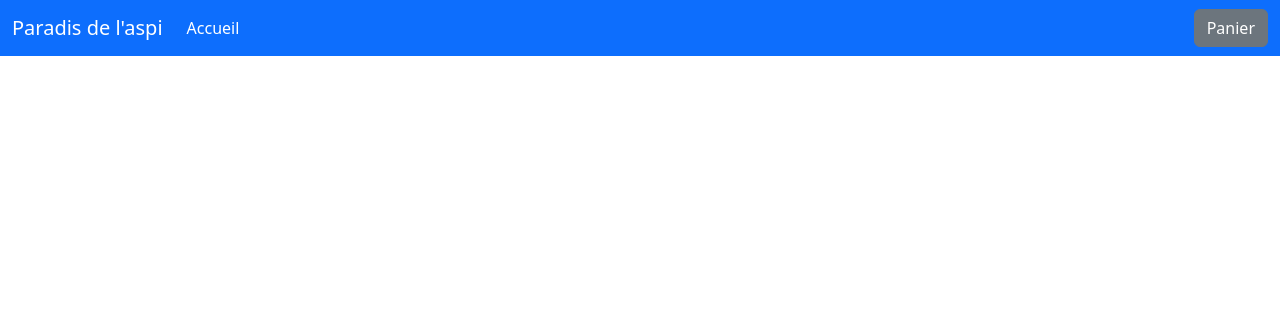
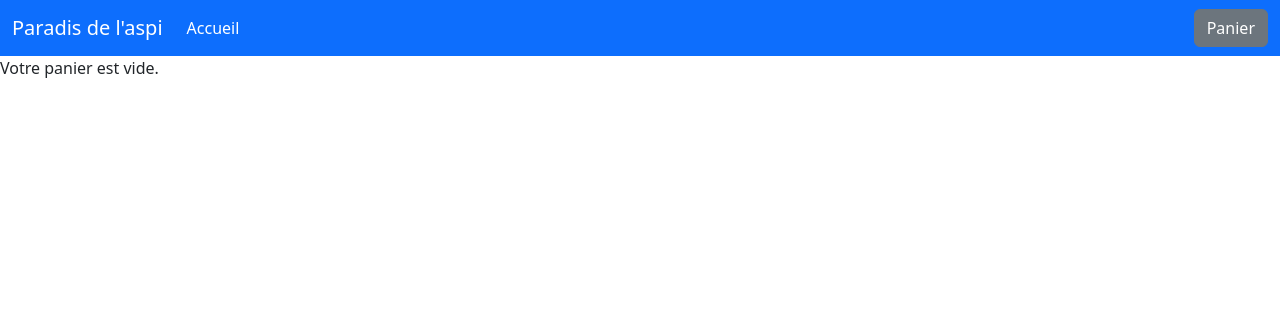
Before and after one commit to FranzouGame/R3.01_ProjetPhp, a PHP site: page /panier.php in a window 1280 px wide. Shown: the top 316 px of the page. Run offline with PHP 8.4, Linux system fonts and the light colour scheme; some libraries are stand-ins or nearby versions.

Commit message:
Ajout du panier (très moche)

```diff
--- a/panier.php
+++ b/panier.php
@@ -33,5 +33,58 @@
 
 </body>
 
+<main>
+    <?php
+    session_start();
+
+    // Inclusion du fichier de connexion
+    include 'connexion.php';
+
+    // Si le formulaire a été soumis
+    if ($_SERVER['REQUEST_METHOD'] == 'POST') {
+        $idProd = $_POST['idProd'];
+
+        // Requête SQL pour récupérer les informations du produit
+        $sql = "SELECT * FROM produit WHERE idProd = $idProd";
+        $result = mysqli_query($link, $sql);
+        $product = mysqli_fetch_assoc($result);
+
+        if ($product) {
+            // Initialiser le panier si nécessaire
+            if (!isset($_SESSION['panier'])) {
+                $_SESSION['panier'] = [];
+            }
+
+            // Vérifier si le produit est déjà dans le panier
+            if (isset($_SESSION['panier'][$idProd])) {
+                // Si le produit existe, augmenter la quantité
+                $_SESSION['panier'][$idProd]['quantity']++;
+            } else {
+                // Sinon, ajouter le produit avec la quantité 1
+                $_SESSION['panier'][$idProd] = [
+                    'libelle' => $product['libelle'],
+                    'prix' => $product['prix'],
+                    'quantity' => 1
+                ];
+            }
+        }
+
+        // Rediriger vers la page du panier
+        header('Location: panier.php');
+        exit();
+    }
+
+    // Affichage des produits du panier
+    if (isset($_SESSION['panier']) && !empty($_SESSION['panier'])) {
+        echo '<h1>Votre panier</h1>';
+        foreach ($_SESSION['panier'] as $id => $product) {
+            echo '<p>' . $product['libelle'] . ' - ' . $product['quantity'] . ' x ' . $product['prix'] . ' €</p>';
+        }
+    } else {
+        echo '<p>Votre panier est vide.</p>';
+    }
+
+    ?>
+</main>
 
 </html>
```
Also changed, not shown: index.php (+7 -1 lines).
